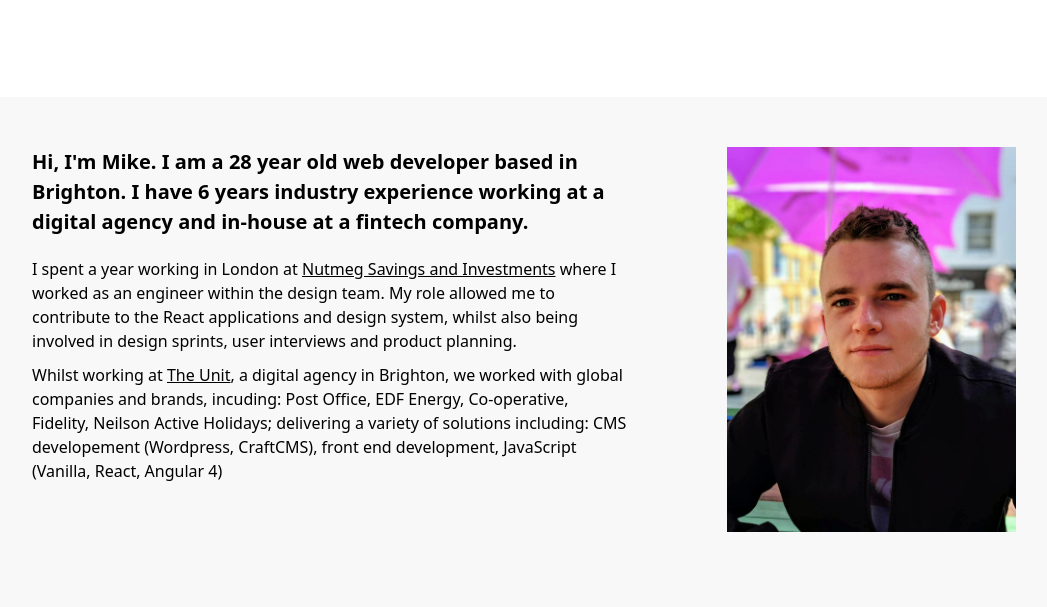
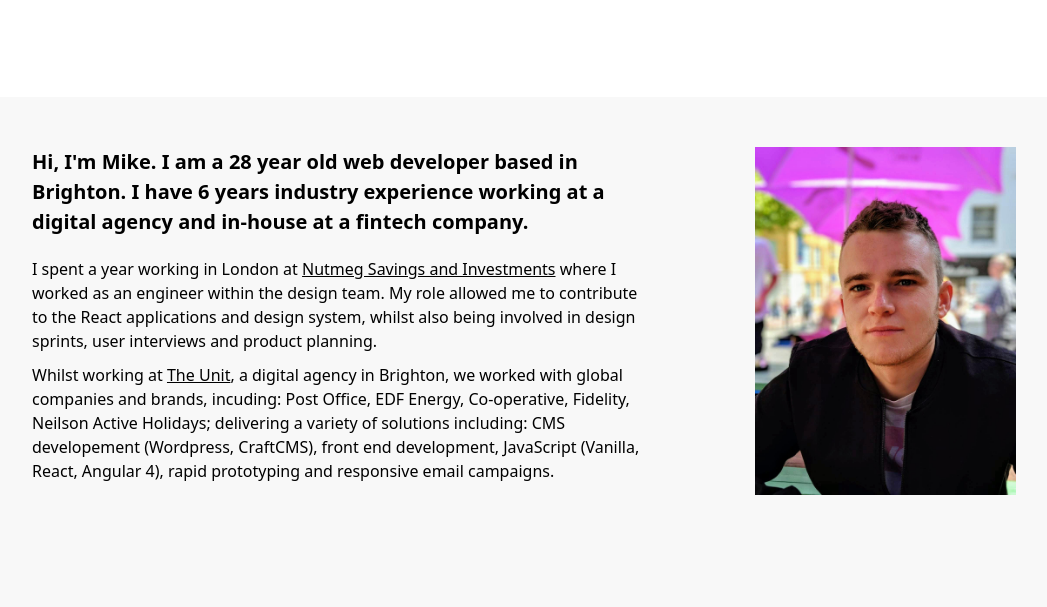
Before and after one commit to mikeej/mej, a website: page src/index.html in a window 1280 px wide. Shown: the part 193-800 px from the top of the page, without its empty margins (116-1163 px from the left). Drawn offline with nearby package versions, Linux system fonts and the light colour scheme; files that its build step writes are made by us from their sources.

Commit message:
About me content

```diff
--- a/src/index.html
+++ b/src/index.html
@@ -26,7 +26,7 @@
 
             <p class="pb-4">I spent a year working in London at <a href="//www.nutmeg.com" target="_blank" rel="noopener noreferrer" class="underline hover:no-underline">Nutmeg Savings and Investments</a> where I worked as an engineer within the design team. My role allowed me to contribute to the React applications and design system, whilst also being involved in design sprints, user interviews and product planning.</p>
 
-            <p>Whilst working at <a href="//www.theunit.co.uk" target="_blank" rel="noopener noreferrer" class="underline hover:no-underline">The Unit</a>, a digital agency in Brighton, we worked with global companies and brands, incuding: Post Office, EDF Energy, Co-operative, Fidelity, Neilson Active Holidays; delivering a variety of solutions including: CMS developement (Wordpress, CraftCMS), front end development, JavaScript (Vanilla, React, Angular 4)</p>
+            <p>Whilst working at <a href="//www.theunit.co.uk" target="_blank" rel="noopener noreferrer" class="underline hover:no-underline">The Unit</a>, a digital agency in Brighton, we worked with global companies and brands, incuding: Post Office, EDF Energy, Co-operative, Fidelity, Neilson Active Holidays; delivering a variety of solutions including: CMS developement (Wordpress, CraftCMS), front end development, JavaScript (Vanilla, React, Angular 4), rapid prototyping and responsive email campaigns.</p>
 
           </div>
           <div class="flex-grow-0 pl-40">
```
